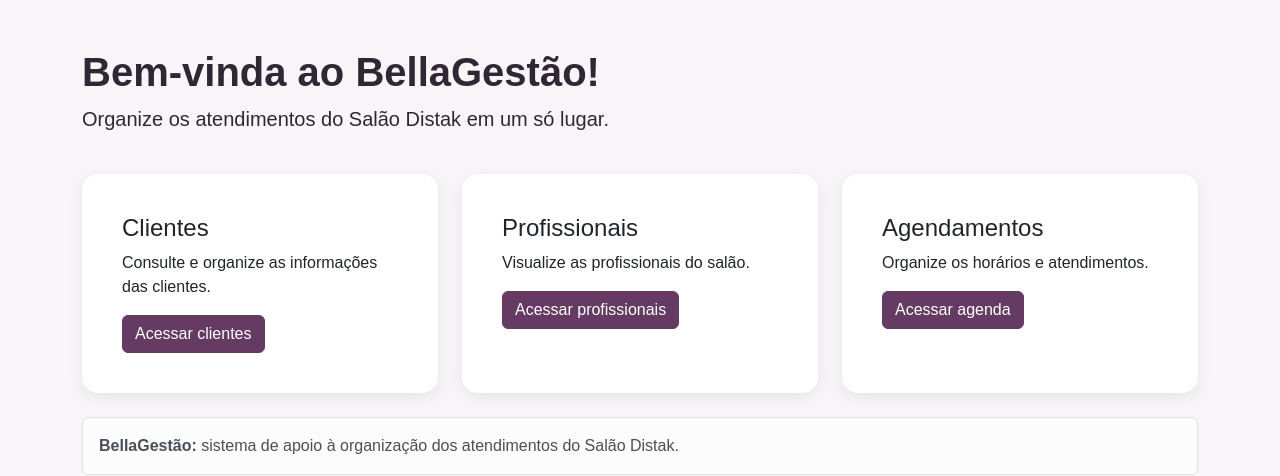
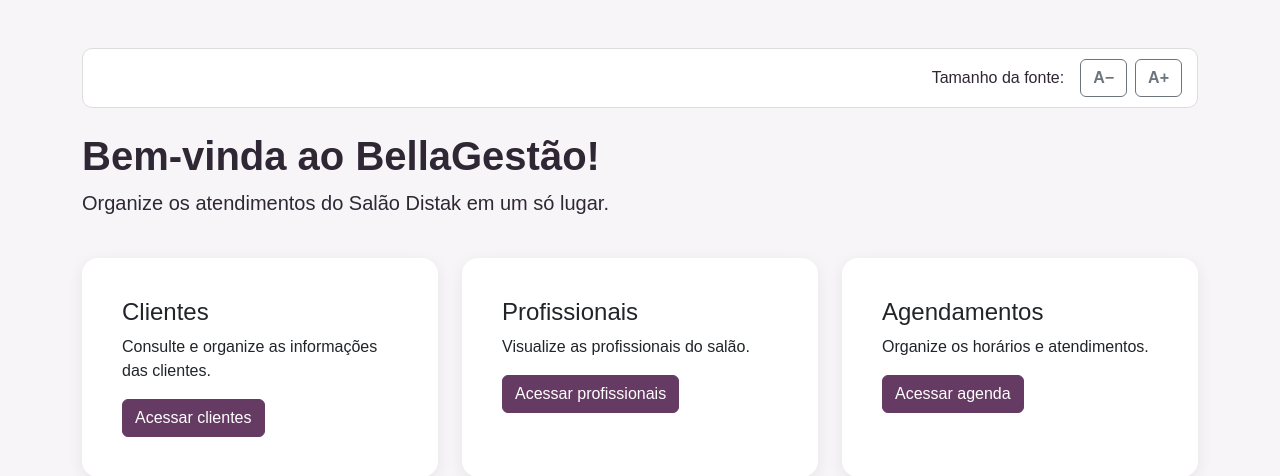
Before and after one commit to deborafreaza/bellagestao, a Flask app: page / in a window 1280 px wide. Shown: the part 56-532 px from the top of the page. Run offline with Flask 3, Linux system fonts and the light colour scheme; some libraries are stand-ins or nearby versions.

Commit message:
Update base.html
feat: implementa ajuste dinamico de fonte para acessibilidade

```diff
--- a/app/templates/base.html
+++ b/app/templates/base.html
@@ -5,38 +5,82 @@
     <meta charset="UTF-8">
     <meta name="viewport" content="width=device-width, initial-scale=1">
     <title>{% block title %}BellaGestão{% endblock %}</title>
+
     <link href="https://cdn.jsdelivr.net/npm/bootstrap@5.3.3/dist/css/bootstrap.min.css" rel="stylesheet">
+
     <style>
         body {
             background: #f8f5f8;
             color: #302735;
             font-family: Arial, sans-serif;
         }
+
         .navbar {
             background: #663b63;
         }
+
         .navbar-brand, .navbar-text {
             color: white !important;
         }
+
         .main-card {
             border: 0;
             border-radius: 16px;
             box-shadow: 0 4px 16px rgba(0,0,0,.07);
         }
+
         .btn-primary {
             background: #663b63;
             border-color: #663b63;
         }
+
         .btn-primary:hover {
             background: #4d2c4b;
         }
-        a:focus, button:focus {
+
+        /* Destaque visual para navegação por teclado */
+        a:focus-visible,
+        button:focus-visible,
+        input:focus-visible,
+        select:focus-visible,
+        textarea:focus-visible {
             outline: 3px solid #e09b32;
             outline-offset: 3px;
         }
+
+        .accessibility-toolbar {
+            background: white;
+            border: 1px solid #ddd;
+            border-radius: 10px;
+            padding: 10px 15px;
+        }
+
+        .accessibility-toolbar button {
+            min-width: 42px;
+            font-weight: bold;
+        }
+
+        .skip-link {
+            position: absolute;
+            left: -9999px;
+            top: 10px;
+            background: white;
+            color: #302735;
+            padding: 10px;
+            z-index: 2000;
+        }
+
+        .skip-link:focus {
+            left: 10px;
+        }
     </style>
 </head>
+
 <body>
+    <a href="#conteudo" class="skip-link">
+        Pular para o conteúdo principal
+    </a>
+
     <nav class="navbar navbar-expand-lg">
         <div class="container">
             <a class="navbar-brand fw-bold" href="/">BellaGestão</a>
@@ -45,7 +89,76 @@
     </nav>
 
     <main class="container py-5" id="conteudo">
+
+        <!-- Ferramenta de acessibilidade: ajuste de fonte -->
+        <div class="accessibility-toolbar d-flex justify-content-end align-items-center gap-2 mb-4"
+             role="group"
+             aria-label="Controles de acessibilidade">
+
+            <span class="me-2">Tamanho da fonte:</span>
+
+            <button type="button"
+                    class="btn btn-outline-secondary"
+                    id="diminuirFonte"
+                    aria-label="Diminuir tamanho da fonte">
+                A−
+            </button>
+
+            <button type="button"
+                    class="btn btn-outline-secondary"
+                    id="aumentarFonte"
+                    aria-label="Aumentar tamanho da fonte">
+                A+
+            </button>
+
+            <span id="statusFonte"
+                  class="visually-hidden"
+                  aria-live="polite">
+                Tamanho da fonte padrão: 16 pixels.
+            </span>
+        </div>
+
         {% block content %}{% endblock %}
     </main>
+
+    <script>
+        (function () {
+            let tamanhoFonte = 16;
+
+            const tamanhoMinimo = 14;
+            const tamanhoMaximo = 22;
+            const passo = 2;
+
+            const botaoAumentar = document.getElementById("aumentarFonte");
+            const botaoDiminuir = document.getElementById("diminuirFonte");
+            const statusFonte = document.getElementById("statusFonte");
+
+            function atualizarFonte() {
+                document.documentElement.style.fontSize = tamanhoFonte + "px";
+
+                statusFonte.textContent =
+                    "Tamanho da fonte: " + tamanhoFonte + " pixels.";
+
+                botaoDiminuir.disabled = tamanhoFonte <= tamanhoMinimo;
+                botaoAumentar.disabled = tamanhoFonte >= tamanhoMaximo;
+            }
+
+            botaoAumentar.addEventListener("click", function () {
+                if (tamanhoFonte < tamanhoMaximo) {
+                    tamanhoFonte += passo;
+                    atualizarFonte();
+                }
+            });
+
+            botaoDiminuir.addEventListener("click", function () {
+                if (tamanhoFonte > tamanhoMinimo) {
+                    tamanhoFonte -= passo;
+                    atualizarFonte();
+                }
+            });
+
+            atualizarFonte();
+        })();
+    </script>
 </body>
 </html>
```
